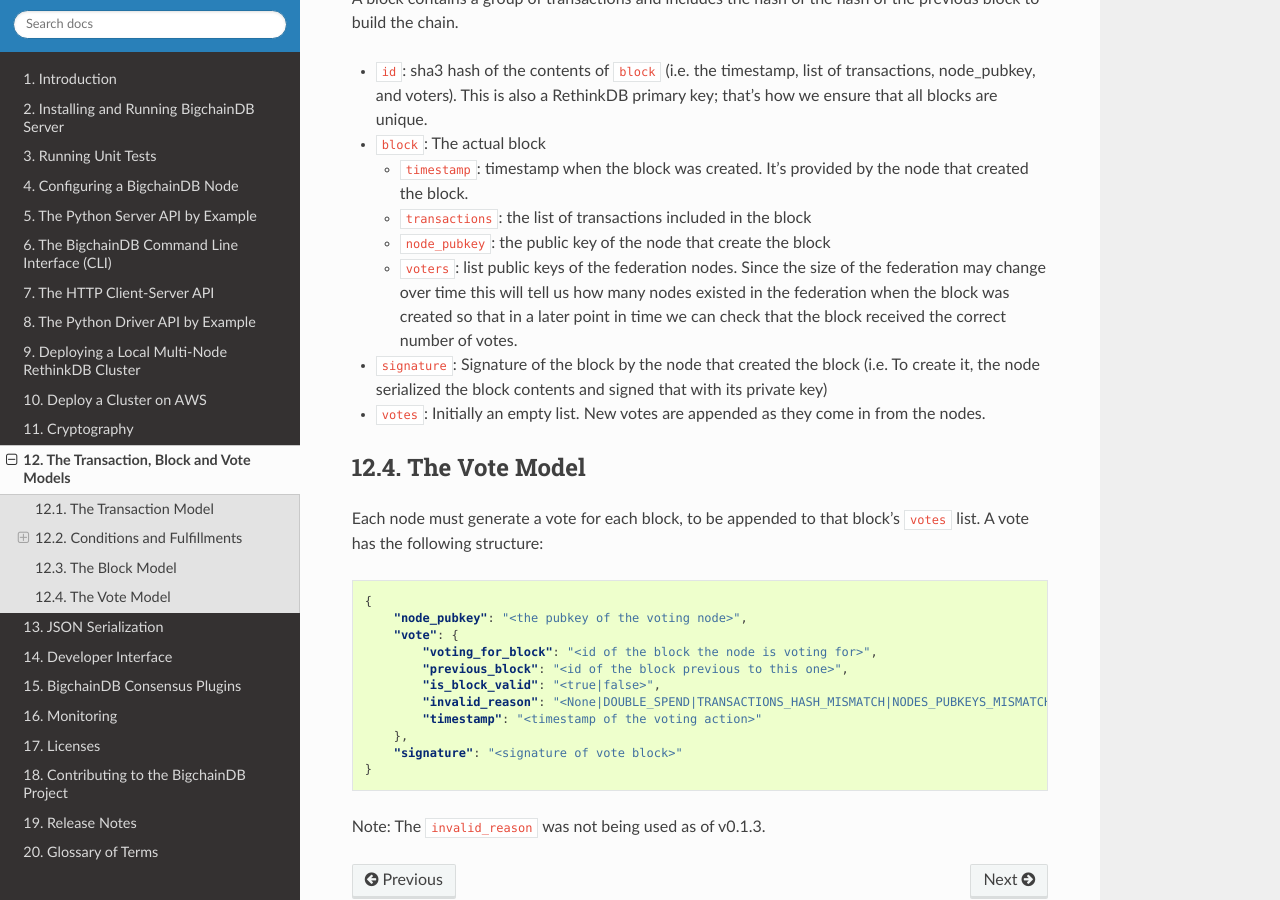
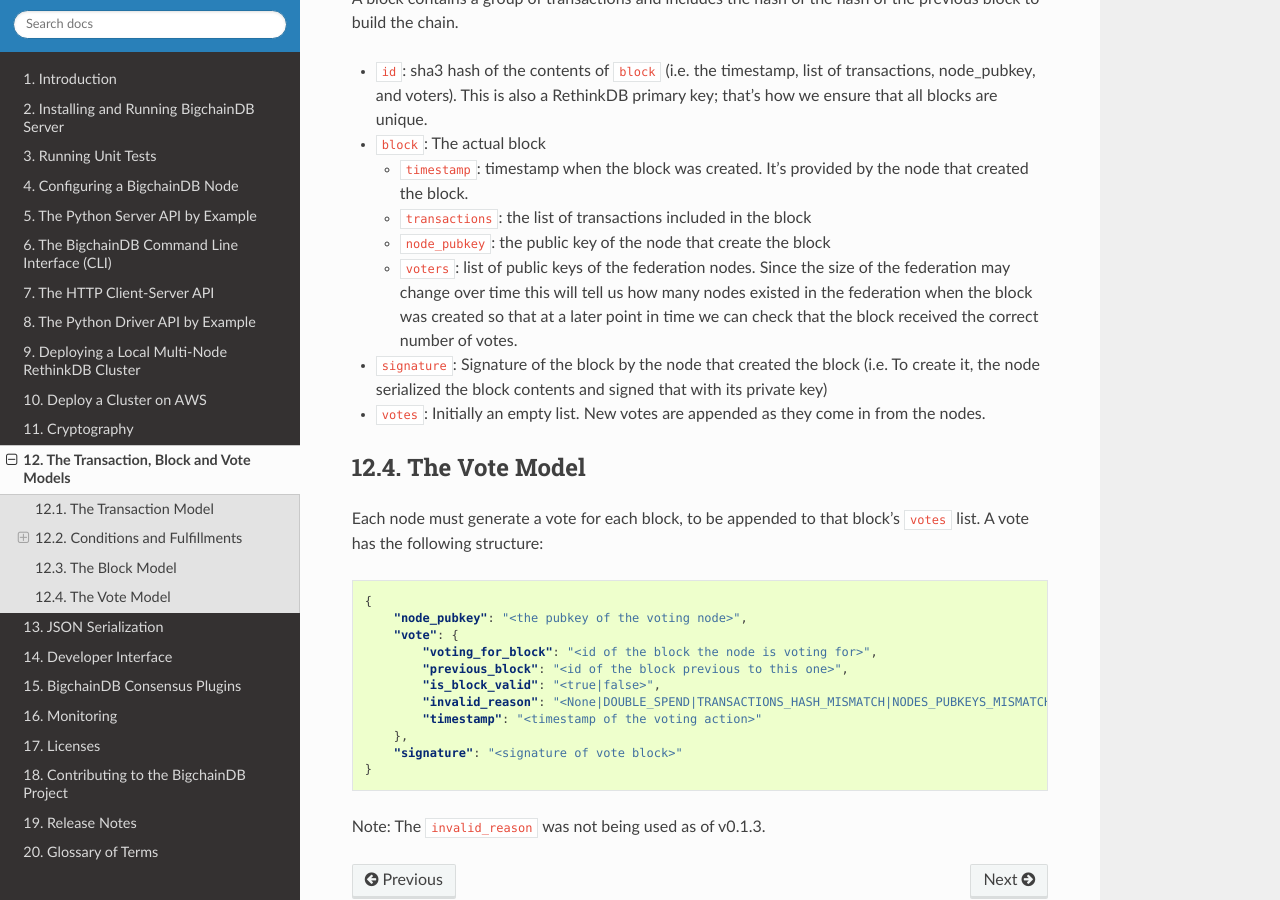
Before and after one commit to bigchaindb/bigchaindb, a Sphinx documentation site: the page built from docs/source/models.md, in a window 1280 px wide and 900 px high, scrolled down 3662 px. Built offline with Sphinx 7.4.7 and the Read the Docs theme 2.0.0, drawn with Linux system fonts in a browser that asks for light colours; some of the changed text lies outside the part shown.

Commit message:
Small improvements on docs

```diff
--- a/docs/source/models.md
+++ b/docs/source/models.md
@@ -174,9 +174,9 @@
     - `timestamp`: timestamp when the block was created. It's provided by the node that created the block.
     - `transactions`: the list of transactions included in the block
     - `node_pubkey`: the public key of the node that create the block
-    - `voters`: list public keys of the federation nodes. Since the size of the
+    - `voters`: list of public keys of the federation nodes. Since the size of the
       federation may change over time this will tell us how many nodes existed
-      in the federation when the block was created so that in a later point in
+      in the federation when the block was created so that at a later point in
       time we can check that the block received the correct number of votes.
 - `signature`: Signature of the block by the node that created the block (i.e. To create it, the node serialized the block contents and signed that with its private key)
 - `votes`: Initially an empty list. New votes are appended as they come in from the nodes.
```
Also changed, not shown: other parts of docs/source/models.md (+1 -1 lines).
